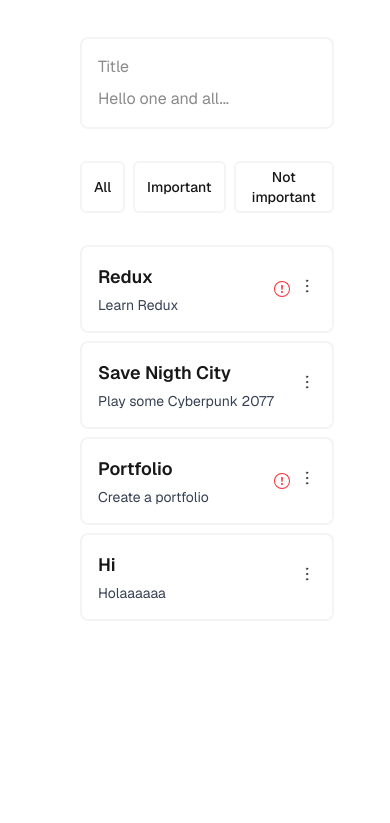
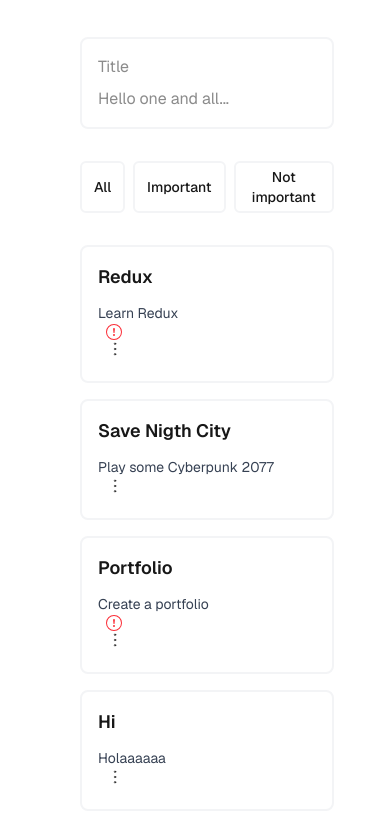
Before and after one commit to LaraBerenguer/notes-app, a Next.js app: page / in a window 390 px wide. Shown: the part 127-950 px from the top of the page. Before the commit the page ends 912 px from the top, so only its background shows below. Built offline with nearby package versions, Linux system fonts and the light colour scheme; data requests are answered from the project's data file.

Commit message:
Add columns to NoteList.tsx and style NoteCard to follow responsive mansonry style.

```diff
--- a/src/components/NoteCard.tsx
+++ b/src/components/NoteCard.tsx
@@ -32,35 +32,37 @@ const NoteCard = ({ note, onClick, onDelete, onEdit }: NoteCardProps) => {
     };
 
     return (
-        <div className="note-card flex items-center border-2 border-gray-100 p-4 rounded-lg bg-transparent" onClick={onClick}>
-            <section id="note-card--content">
+        <div className="note-card break-inside-avoid inline-block w-full border-2 border-gray-100 p-4 rounded-lg bg-transparent mb-4" onClick={onClick}>
+            <section id="note-card--content" className="flex flex-col gap-2">
                 {isEditing ? (
-                    <div className="flex flex-col">
+                    <div className="flex flex-col gap-2">
                         <input
-                            className="text-lg font-semibold mb-1"
+                            className="text-lg font-semibold border-b"
                             value={editTitle}
                             onChange={e => setEditTitle(e.target.value)}
                             placeholder={note.title}
                         />
                         <textarea
-                            className="text-sm text-gray-700"
+                            className="text-sm text-gray-700 resize-none"
                             value={editContent}
                             onChange={e => setEditContent(e.target.value)}
                             placeholder={note.content}
                         />
-                        <button className="px-2 py-1 bg-green-500 text-white rounded" onClick={saveEdit}>Save</button>
-                        <button className="px-2 py-1 bg-gray-200 text-gray-800 rounded" onClick={() => setIsEditing(false)}>Cancel</button>
+                        <div className="note-card--buttons flex gap-2 mt-2">
+                            <button className="px-2 py-1 bg-green-500 text-white rounded" onClick={saveEdit}>Save</button>
+                            <button className="px-2 py-1 bg-gray-200 text-gray-800 rounded" onClick={() => setIsEditing(false)}>Cancel</button>
+                        </div>
+
                     </div>
                 ) : (
                     <>
                         <section id="title" className="text-lg font-semibold mb-1">{note.title}</section>
-                        <section id="content" className="text-sm text-gray-700">{note.content}</section>
+                        <section id="content" className="text-sm text-gray-700 whitespace-pre-line">{note.content}</section>
                     </>
                 )}
-
             </section>
             <section id="note-card--important" className="text-xs font-bold text-red-500 ml-auto">{note.important && <ImportantIcon className="inline-block text-red-500 ml-2" />}</section>
-            <section id="note-card--menu" className=""><NoteMenu onDelete={() => setIsModalOpen(true)} onEdit={() => setIsEditing(true)}/></section>
+            <section id="note-card--menu" className=""><NoteMenu onDelete={() => setIsModalOpen(true)} onEdit={() => setIsEditing(true)} /></section>
 
             <Modal isOpen={isModalOpen} onClose={() => setIsModalOpen(false)}>
                 <h4 className="text-lg font-semibold mb-2">Delete note?</h4>
--- a/src/components/NotesList.tsx
+++ b/src/components/NotesList.tsx
@@ -35,7 +35,7 @@ const NotesList = () => {
     const filteredNotes = getFilteredNotes(notes, filter);
 
     return (
-        <section className="notes-list flex flex-col gap-2">
+        <section className="notes-list columns-1 sm:columns-2 lg:columns-3 xl:columns-4 gap-4">
             {
                 filteredNotes.map(note =>
                     (<NoteCard key={note.id} note={note} onClick={() => handleImportance(note.id)} onDelete={handleDelete} onEdit={handleEdit} />))
```
